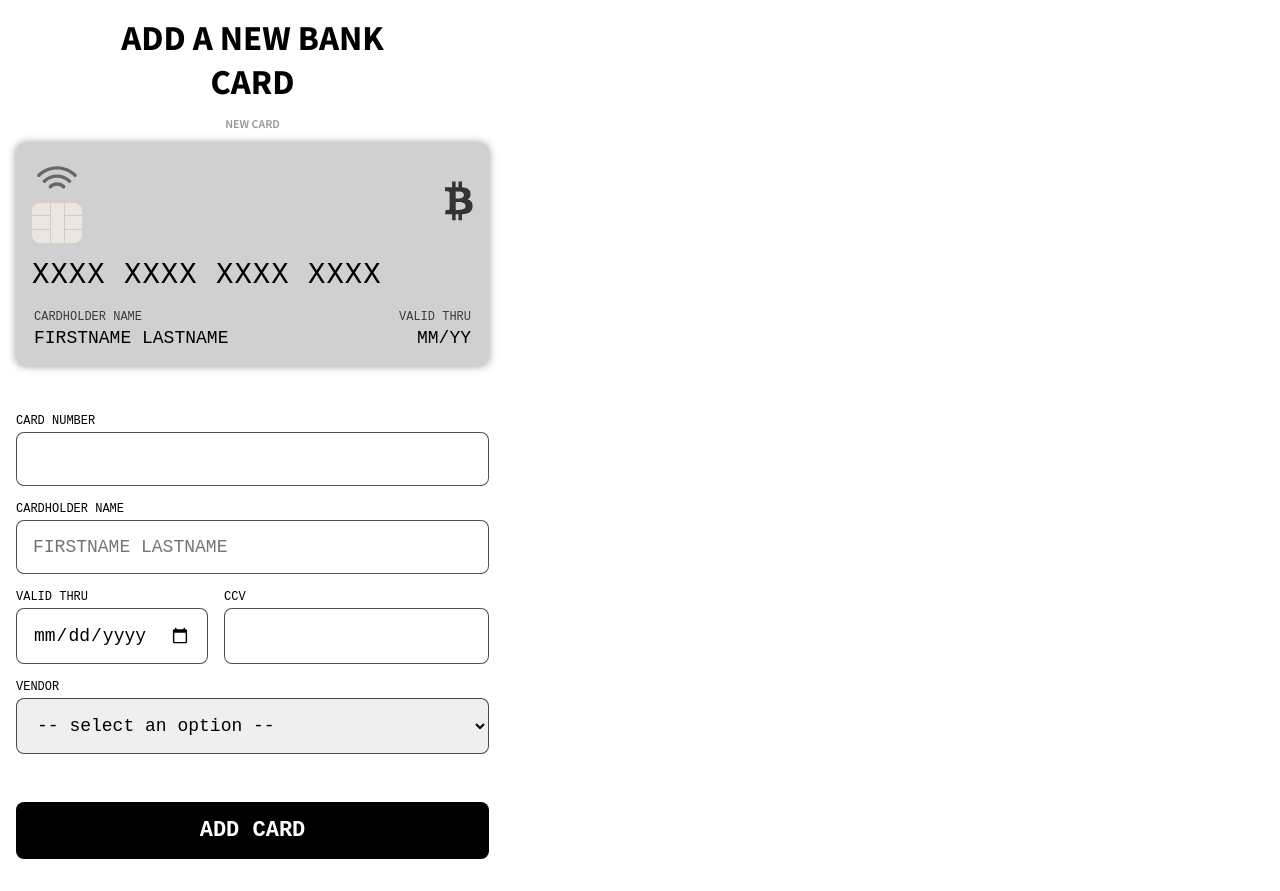
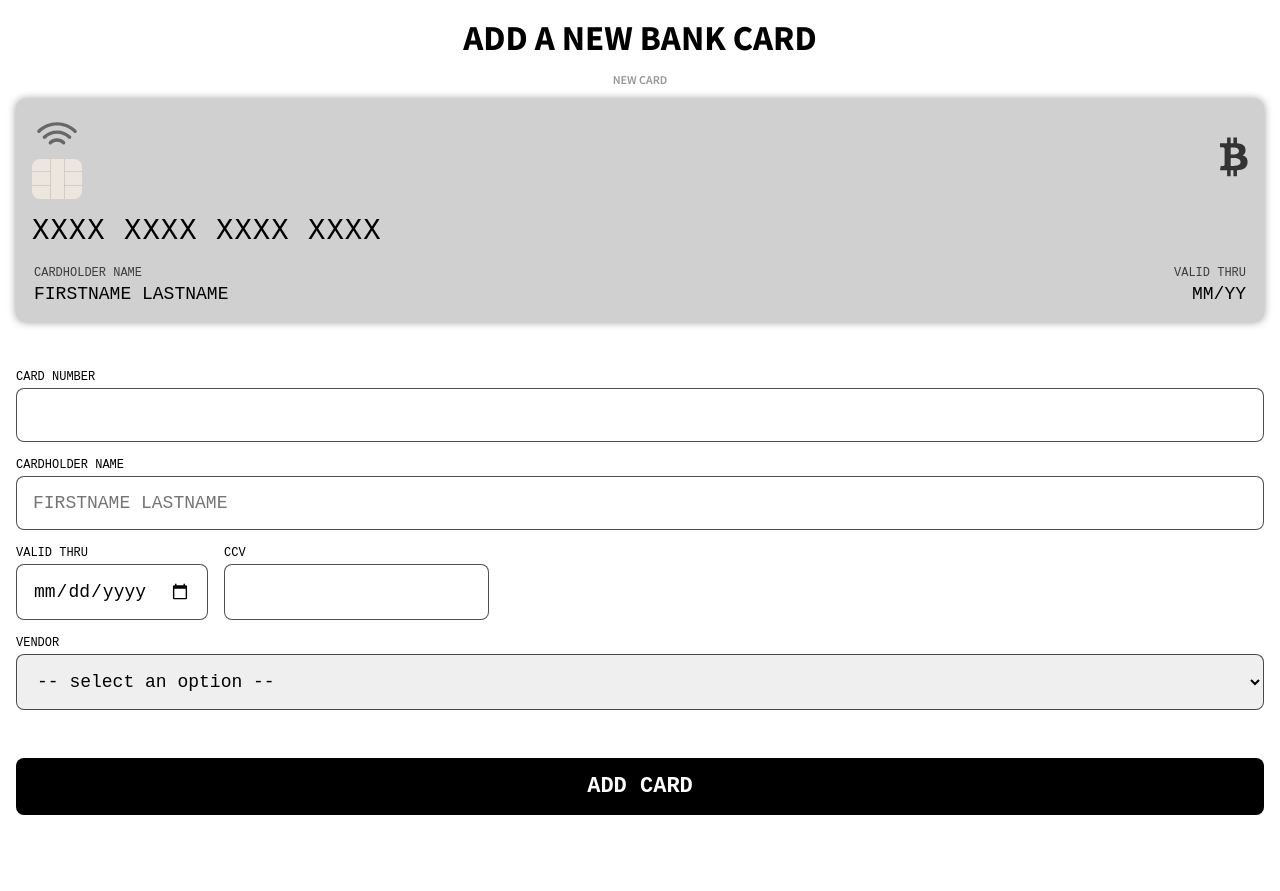
Before and after one commit to timand1/e-wallet, a React (Create React App) app: page /add-card in a window 1280 px wide. After the commit the page ends 847 px from the top, so only its background shows below. Built offline with nearby package versions, Linux system fonts and the light colour scheme; a web font is replaced by a local one.

Commit message:
Bugfix
Bugfix and width

```diff
--- a/src/index.css
+++ b/src/index.css
@@ -3,6 +3,11 @@
 * {
   box-sizing: border-box;
   font-family: 'PT Mono', monospace;
+}
+
+#root,
+body {
+  width: 100%;
 }
 
 body {
--- a/src/views/Home.js
+++ b/src/views/Home.js
@@ -26,8 +26,12 @@ function Home(props) {
         localStorage.setItem("cards", JSON.stringify(cards));
 
         // If only the placeholder card remains, set it to the active card
-        if (allCards.length > 2) { setActive(1) } else { setActive(0) };
         setAllCards(cards)
+        if (cards.length > 1) {
+            setActive(1)
+        } else {
+            setActive(0)
+        };
     }
 
     return (
```
